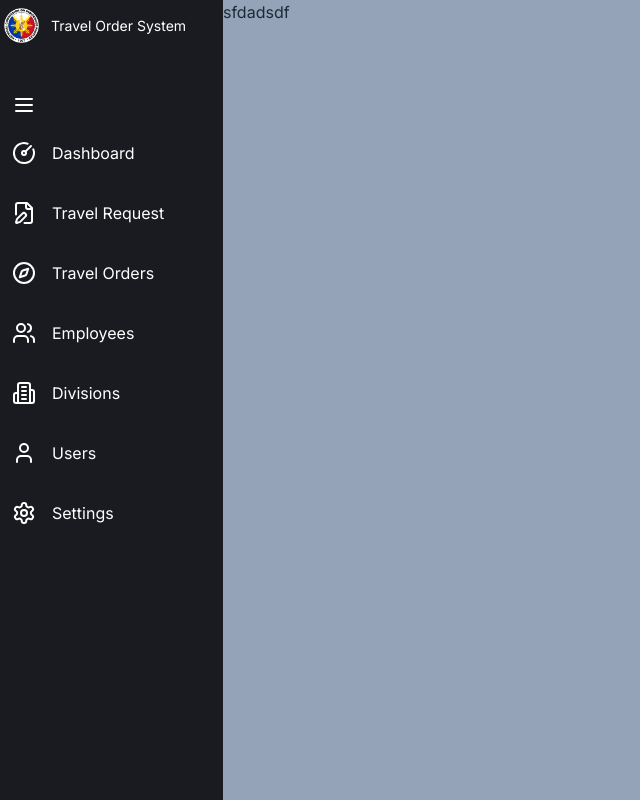
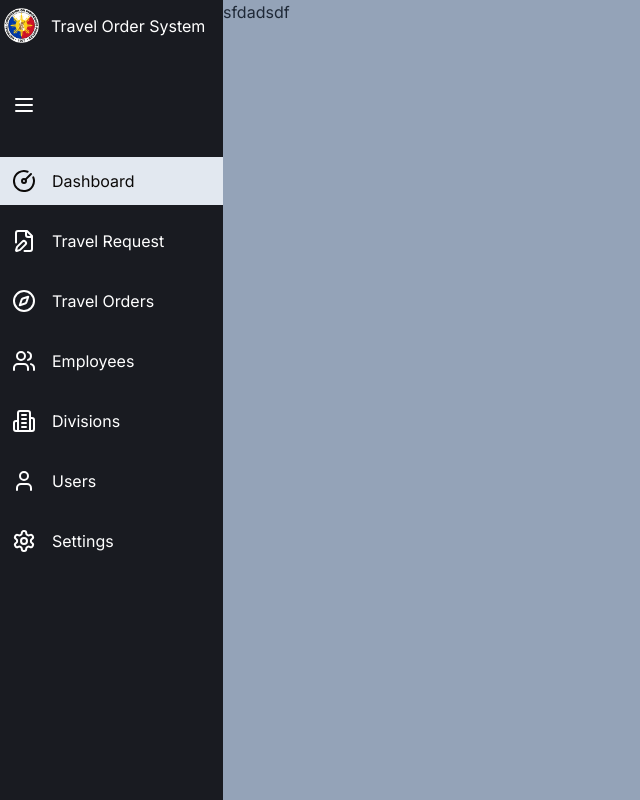
Before and after one commit to patacsilpam/ncipr1-travel-order-system, a Next.js app: page /dashboard in a window 1280 px wide. Shown: the whole page, without its empty margins (0-640 px from the left). Built offline with nearby package versions, Linux system fonts and the light colour scheme.

Commit message:
feat:  responsive sidebar

```diff
--- a/app/components/headers/sidebar.tsx
+++ b/app/components/headers/sidebar.tsx
@@ -1,58 +1,67 @@
+"use client"
 import Image from "next/image"
 import Link from "next/link"
 import { CircleGauge, FilePen,Compass, Users, User, Settings, Building2, Menu } from "lucide-react"
-const sidebar = () => {
+import { useState } from "react"
+import { usePathname, useRouter } from "next/navigation"
+const Sidebar = () => {
+  const [isMenuVisible, setIsMenuVisible] = useState(false);
+  const toggleMenu = () => {
+    setIsMenuVisible(!isMenuVisible);
+  };
+
+  const pathname = usePathname();
   return (
-    <div className='h-screen lg:w-[270px] bg-[#191b21] text-white'>
+    <div className={`${isMenuVisible ? "w-[50px]" : "lg:w-[270px]"} h-screen bg-[#191b21] text-white`}>
       <div className="flex lg:items-center sm:justify-center lg:justify-start gap-2">
           <Image src="/logo.png" height={35} width={35} alt="NCIP LOGO" className="my-2 mx-1"/>
-          <p className='hidden lg:flex text-sm'>Travel Order System</p>
+          <p className={`${isMenuVisible ? "hidden" : "hidden lg:flex"}`}>Travel Order System</p>
       </div>
       <div className="mt-[30px]">
       <div className="p-3">
-        <Menu />
+        <Menu onClick={toggleMenu} className="hover:bg-[#ffffff2a]" />
       </div>
-        <ul className="w-full space-y-3">
-          <li className="hover:bg-slate-200 hover:text-stone-950 p-3">
-            <Link href="#" className="flex flex-row gap-4">
+        <ul className="w-full space-y-3 mt-7">
+          <li className={`hover:bg-slate-200 hover:text-stone-950 p-3 ${pathname === '/dashboard' ? 'bg-slate-200 text-stone-950' : ''}`}>
+            <Link href="/dashboard" className="flex flex-row gap-4">
               <CircleGauge />
-              <span className="hidden lg:flex">Dashboard</span>
+              <span className={`${isMenuVisible ? "hidden" : "hidden lg:flex"}`}>Dashboard</span>
+            </Link>
+          </li>
+          <li className={`hover:bg-slate-200 hover:text-stone-950 p-3 ${pathname === '/travel-request' ? 'bg-slate-200 text-stone-950' : ''}`}>
+            <Link href="/travel-request" className="flex flex-row gap-4">
+              <FilePen />
+              <span className={`${isMenuVisible ? "hidden" : "hidden lg:flex"}`}>Travel Request</span>
             </Link>
           </li>
           <li className="hover:bg-slate-200 hover:text-stone-950 p-3">
-            <Link href="#"  className="flex flex-row gap-4">
-              <FilePen />
-              <span className="hidden lg:flex">Travel Request</span>
+            <Link href="#" className="flex flex-row gap-4">
+              <Compass />
+              <span className={`${isMenuVisible ? "hidden" : "hidden lg:flex"}`}>Travel Orders</span>
             </Link>
           </li>
           <li className="hover:bg-slate-200 hover:text-stone-950 p-3">
-            <Link href="#"  className="flex flex-row gap-4">
-              <Compass/>
-              <span className="hidden lg:flex">Travel Orders</span>
+            <Link href="#" className="flex flex-row gap-4">
+              <Users />
+              <span className={`${isMenuVisible ? "hidden" : "hidden lg:flex"}`}>Employees</span>
             </Link>
           </li>
           <li className="hover:bg-slate-200 hover:text-stone-950 p-3">
-            <Link href="#"  className="flex flex-row gap-4">
-              <Users />
-              <span className="hidden lg:flex">Employees</span>
+            <Link href="#" className="flex flex-row gap-4">
+              <Building2 />
+              <span className={`${isMenuVisible ? "hidden" : "hidden lg:flex"}`}>Divisions</span>
             </Link>
           </li>
           <li className="hover:bg-slate-200 hover:text-stone-950 p-3">
-            <Link href="#"  className="flex flex-row gap-4">
-              <Building2/>
-              <span className="hidden lg:flex">Divisions</span>
+            <Link href="#" className="flex flex-row gap-4">
+              <User />
+              <span className={`${isMenuVisible ? "hidden" : "hidden lg:flex"}`}>Users</span>
             </Link>
-            </li>
-            <li className="hover:bg-slate-200 hover:text-stone-950 p-3">
-            <Link href="#"  className="flex flex-row gap-4">
-              <User/>
-              <span className="hidden lg:flex">Users</span>
-            </Link>
-            </li>
-            <li className="hover:bg-slate-200 hover:text-stone-950 p-3">
-            <Link href="#"  className="flex flex-row gap-4">
+          </li>
+          <li className="hover:bg-slate-200 hover:text-stone-950 p-3">
+            <Link href="#" className="flex flex-row gap-4">
               <Settings />
-              <span className="hidden lg:flex">Settings</span>
+              <span className={`${isMenuVisible ? "hidden" : "hidden lg:flex"}`}>Settings</span>
             </Link>
           </li>
         </ul>
@@ -61,4 +70,4 @@ const sidebar = () => {
   )
 }
 
-export default sidebar
+export default Sidebar
```
